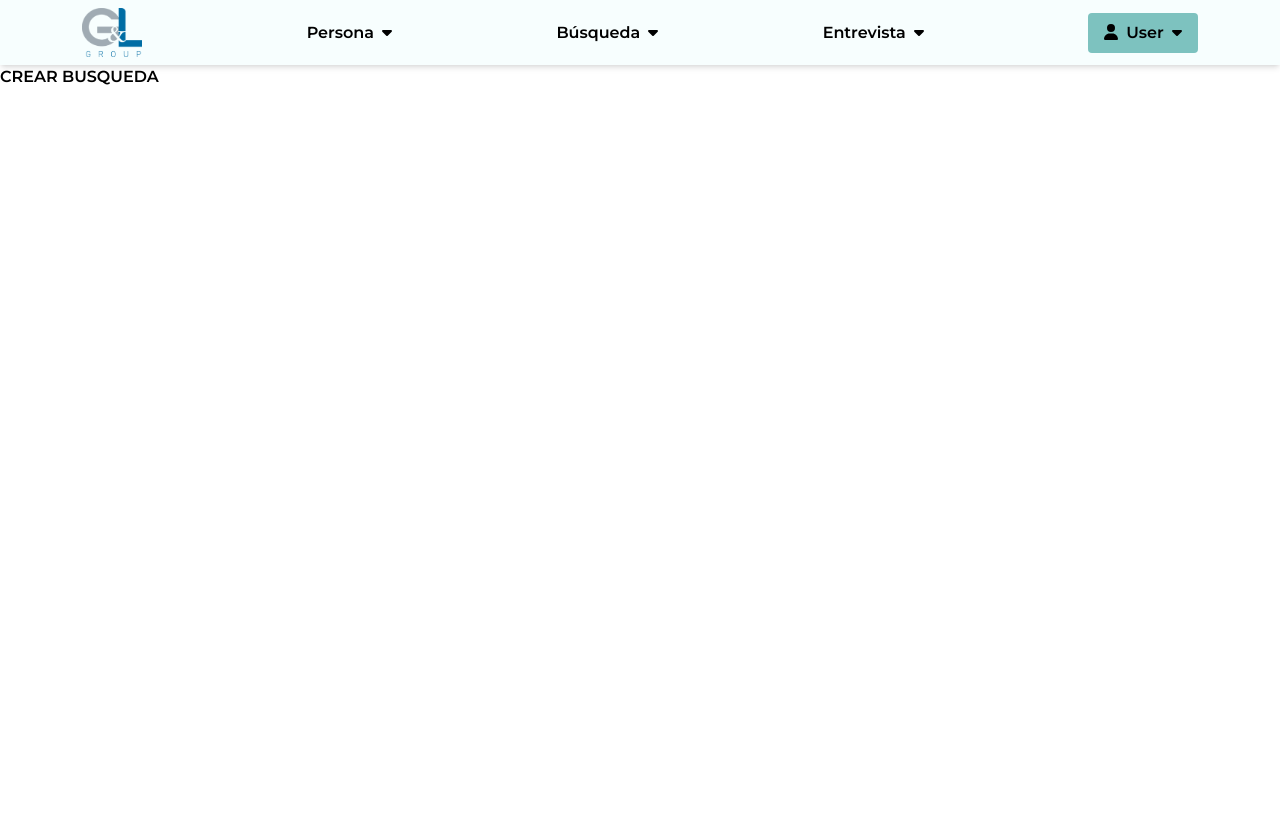
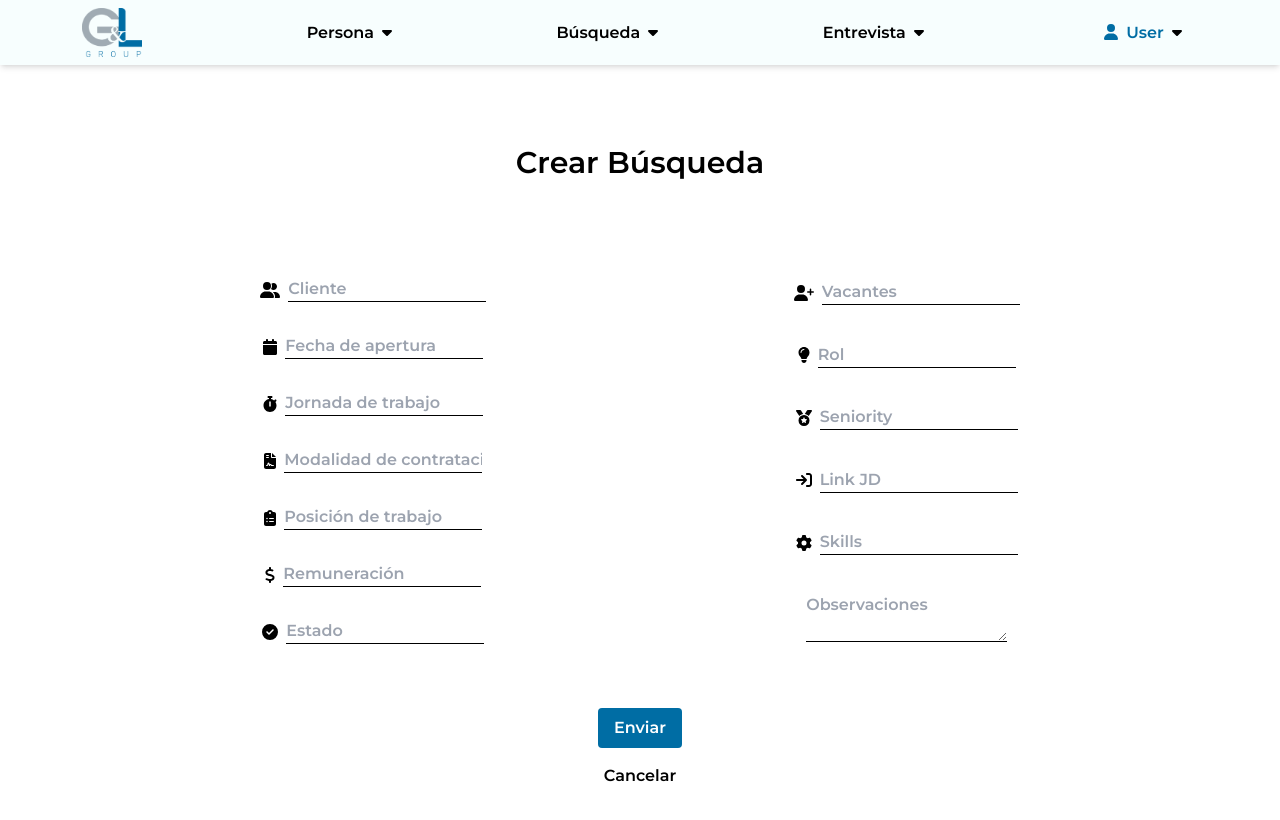
Before and after one commit to vanf-x/proyectobys, a React (Create React App) app: page /busqueda/crear in a window 1280 px wide. Shown: the top 820 px of the page. Built offline with nearby package versions, Linux system fonts and the light colour scheme.

Commit message:
Add: crear búsqueda y encontrar búsqueda

```diff
--- a/src/App.js
+++ b/src/App.js
@@ -3,7 +3,7 @@ import "./App.css";
 import CrearPersona from "./components/CrearPersona";
 import EncontrarPersona from "./components/EncontrarPersona";
 import EncontrarEntrevista from "./components/EncontrarEntrevista";
-import EncontrarBusqueda from "./components/EncontrarEntrevista";
+import EncontrarBusqueda from "./components/EncontrarBusqueda";
 import CrearEntrevista from "./components/CrearEntrevista";
 import CrearBusqueda from "./components/CrearBusqueda";
 import Login from "./components/Login";
--- a/src/components/CrearBusqueda.jsx
+++ b/src/components/CrearBusqueda.jsx
@@ -1,11 +1,154 @@
-import React from 'react'
-
+import {
+  faArrowRightToBracket,
+  faCalendar,
+  faCircleCheck,
+  faClipboardList,
+  faDollarSign,
+  faFileContract,
+  faFileSignature,
+  faGear,
+  faLightbulb,
+  faMedal,
+  faMoneyBill,
+  faRightToBracket,
+  faStopwatch,
+  faUser,
+  faUserGroup,
+  faUserPlus,
+} from "@fortawesome/free-solid-svg-icons";
+import { FontAwesomeIcon } from "@fortawesome/react-fontawesome";
+import { faLinkedin } from "@fortawesome/free-brands-svg-icons";
+import { NavLink } from "react-router-dom";
 const CrearBusqueda = () => {
   return (
-    <div>
-      CREAR BUSQUEDA
+    <div className="flex flex-col justify-start items-center">
+      <h1 className="text-3xl mt-20 mb-10">Crear Búsqueda</h1>
+      {/*FORM*/}
+      <form className="bg-white w-5/6 self-center m-10">
+        <div className="flex">
+          {/*IZ*/}
+          <div className="flex flex-col justify-around items-center  w-1/2 ">
+            <div className="flex justify-start items-center my-4">
+              <FontAwesomeIcon className="mr-2" icon={faUserGroup} />
+              <input
+                type="text"
+                placeholder="Cliente"
+                className="border-b border-black"
+              />
+            </div>
+            <div className="flex justify-start items-center my-4">
+              <FontAwesomeIcon className="mr-2" icon={faCalendar} />
+              <input
+                type="text"
+                placeholder="Fecha de apertura"
+                className="border-b border-black"
+              />
+            </div>
+            <div className="flex justify-start items-center my-4">
+              <FontAwesomeIcon className="mr-2" icon={faStopwatch} />
+              <input
+                type="text"
+                placeholder="Jornada de trabajo"
+                className="border-b border-black"
+              />
+            </div>
+            <div className="flex justify-start items-center my-4">
+              <FontAwesomeIcon className="mr-2" icon={faFileContract} />
+              <input
+                type="text"
+                placeholder="Modalidad de contratación"
+                className="border-b border-black"
+              />
+            </div>
+            <div className="flex justify-start items-center my-4">
+              <FontAwesomeIcon className="mr-2" icon={faClipboardList} />
+              <input
+                type="text"
+                placeholder="Posición de trabajo"
+                className="border-b border-black"
+              />
+            </div>
+            <div className="flex justify-start items-center my-4">
+              <FontAwesomeIcon className="mr-2" icon={faDollarSign} />
+              <input
+                type="text"
+                placeholder="Remuneración"
+                className="border-b border-black"
+              />
+            </div>
+            <div className="flex justify-start items-center my-4">
+              <FontAwesomeIcon className="mr-2" icon={faCircleCheck} />
+              <input
+                type="text"
+                placeholder="Estado"
+                className="border-b border-black"
+              />
+            </div>
+          </div>
+          {/*DER*/}
+          <div className="flex flex-col justify-around items-center w-1/2 ">
+            <div className="flex justify-start items-center my-4">
+              <FontAwesomeIcon className="mr-2" icon={faUserPlus} />
+              <input
+                type="text"
+                placeholder="Vacantes"
+                className="border-b border-black"
+              />
+            </div>
+            <div className="flex justify-start items-center my-4">
+              <FontAwesomeIcon className="mr-2" icon={faLightbulb} />
+              <input
+                type="text"
+                placeholder="Rol"
+                className="border-b border-black"
+              />
+            </div>
+            <div className="flex justify-start items-center my-4">
+              <FontAwesomeIcon className="mr-2" icon={faMedal} />
+              <input
+                type="text"
+                placeholder="Seniority"
+                className="border-b border-black"
+              />
+            </div>
+            <div className="flex justify-start items-center my-4">
+              <FontAwesomeIcon className="mr-2" icon={faArrowRightToBracket} />
+              <input
+                type="text"
+                placeholder="Link JD"
+                className="border-b border-black"
+              />
+            </div>
+            <div className="flex justify-start items-center my-4">
+              <FontAwesomeIcon className="mr-2" icon={faGear} />
+              <input
+                type="text"
+                placeholder="Skills"
+                className="border-b border-black"
+              />
+            </div>
+            <div className="flex justify-start items-center my-4">
+              <textarea
+                type="text"
+                placeholder="Observaciones"
+                className="border-b border-black"
+              />
+            </div>
+          </div>
+        </div>
+        <div className="flex flex-col justify-center items-center m-10">
+          <input
+            type="submit"
+            value="Enviar"
+            className="text-white bg-[#006DA4] hover:bg-[#1d6081] px-4 py-2 rounded my-2 cursor-pointer transition-colors"
+          />
+          <NavLink to="/menu" className="my-2 hover:underline">
+            Cancelar
+          </NavLink>
+        </div>
+      </form>
     </div>
-  )
-}
+  );
+};
 
-export default CrearBusqueda
+export default CrearBusqueda;
--- a/src/components/EncontrarBusqueda.jsx
+++ b/src/components/EncontrarBusqueda.jsx
@@ -1,11 +1,97 @@
-import React from 'react'
-
+import {
+  faCircleCheck,
+  faFileSignature,
+  faGear,
+  faLightbulb,
+  faMedal,
+  faUser,
+  faUserGroup,
+} from "@fortawesome/free-solid-svg-icons";
+import { FontAwesomeIcon } from "@fortawesome/react-fontawesome";
+import { faLinkedin } from "@fortawesome/free-brands-svg-icons";
+import { NavLink } from "react-router-dom";
 const EncontrarBusqueda = () => {
   return (
-    <div>
-      ENCONTRAR BUSQUEDA
+    <div className="flex flex-col justify-start items-center h-screen">
+      <h1 className="text-3xl mt-20 mb-10">Encontrar Búsqueda</h1>
+      {/*FORM*/}
+      <form className="bg-white w-2/3 h-1/2 self-center m-10">
+        {/*ARRIBA*/}
+        <div className="flex h-1/2">
+          {/*ARRIBA IZ*/}
+          <div className="flex justify-around items-center border w-1/2 ">
+            <div className="flex justify-start items-center">
+              <FontAwesomeIcon className="mr-2" icon={faUser} />
+              <input
+                type="text"
+                placeholder="Nombre del cliente"
+                className="border-b border-black"
+              />
+            </div>
+          </div>
+          {/*ARRIBA DER*/}
+          <div className="flex justify-around items-center border w-1/2 ">
+            <div className="flex justify-start items-center">
+              <FontAwesomeIcon className="mr-2" icon={faLightbulb} />
+              <input
+                type="text"
+                placeholder="Rol"
+                className="border-b border-black"
+              />
+            </div>
+          </div>
+        </div>
+        {/*ABAJO*/}
+        <div className="flex h-1/2">
+          {/*ABAJO IZ*/}
+          <div className="flex justify-around items-center border w-1/2">
+            <div className="flex justify-start items-center">
+              <FontAwesomeIcon className="mr-2" icon={faCircleCheck} />
+              <input
+                type="text"
+                placeholder="Estado"
+                className="border-b border-black"
+              />
+            </div>
+          </div>
+          {/*ABAJO DER*/}
+          <div className="flex justify-around items-center border w-1/2">
+            <div className="flex justify-start items-center">
+              <FontAwesomeIcon className="mr-2" icon={faMedal} />
+              <input
+                type="text"
+                placeholder="Seniority"
+                className="border-b border-black"
+              />
+            </div>
+          </div>
+        </div>
+        <div className="flex flex-col justify-center items-center m-10">
+          <div className="flex justify-around items-center  w-1/2">
+            <div className="flex justify-start items-center mt-5 mb-2">
+              <FontAwesomeIcon className="mr-2" icon={faGear} />
+              <label for="opciones" className="mr-1">Skills: </label>
+              <select id="opciones" className="border-lg bg-[#F7FEFE]">
+              <option value="" disabled></option>
+                <option value="opcion1">Opción 1</option>
+                <option value="opcion2">Opción 2</option>
+                <option value="opcion3">Opción 3</option>
+                <option value="opcion4">Opción 4</option>
+                <option value="opcion5">Opción 5</option>
+              </select>
+            </div>
+          </div>
+          <input
+            type="submit"
+            value="Enviar"
+            className="text-white bg-[#006DA4] hover:bg-[#1d6081] px-4 py-2 rounded my-2 cursor-pointer transition-colors"
+          />
+          <NavLink to="/menu" className="my-2 hover:underline">
+            Cancelar
+          </NavLink>
+        </div>
+      </form>
     </div>
-  )
-}
-
-export default EncontrarBusqueda
+  );
+};
+export default EncontrarBusqueda;
--- a/src/components/EncontrarEntrevista.jsx
+++ b/src/components/EncontrarEntrevista.jsx
@@ -3,7 +3,7 @@ import React from 'react'
 const EncontrarEntrevista = () => {
   return (
     <div>
-      ENCONTRAR ENTREVISTA
+      ENCONTRAR ENTREVISTA xx
     </div>
   )
 }
--- a/src/components/Navegador.jsx
+++ b/src/components/Navegador.jsx
@@ -55,7 +55,7 @@ const Navegador = () => {
         Persona
         <FontAwesomeIcon  className="ml-2" icon={faCaretDown}/>
         {showPersonaMenu && (
-          <div className="absolute bg-white py-2 w-40">
+          <div className="absolute bg-white py-2 w-40 shadow-md">
             <NavLink
               className="block px-4 py-2 hover:bg-gray-100"
               to="/persona/crear"
@@ -79,7 +79,7 @@ const Navegador = () => {
         Búsqueda
         <FontAwesomeIcon  className="ml-2" icon={faCaretDown}/>
         {showBusquedaMenu && (
-          <div className="absolute bg-white py-2 w-40">
+          <div className="absolute bg-white py-2 w-40 shadow-md">
             <NavLink
               className="block px-4 py-2 hover:bg-gray-100"
               to="/busqueda/crear"
@@ -103,7 +103,7 @@ const Navegador = () => {
         Entrevista
         <FontAwesomeIcon  className="ml-2" icon={faCaretDown}/>
         {showEntrevistaMenu && (
-          <div className="absolute bg-white py-2 w-40">
+          <div className="absolute bg-white py-2 w-40 shadow-md">
             <NavLink
               className="block px-4 py-2 hover:bg-gray-100"
               to="/entrevista/crear"
@@ -120,18 +120,18 @@ const Navegador = () => {
         )}
       </h1>
       <h1
-        className="font-bold cursor-pointer relative bg-[#7DC2BF] rounded py-2 px-4"
+        className="font-bold cursor-pointer relative text-[#006DA4] py-2 px-4"
         onMouseEnter={handleUserMenuHover}
         onMouseLeave={handleUserMenuLeave}
       >
         <FontAwesomeIcon  className="mr-2" icon={faUser}/>
 
         User
-        <FontAwesomeIcon  className="ml-2" icon={faCaretDown}/>
+        <FontAwesomeIcon  className="ml-2 text-black" icon={faCaretDown}/>
         {showUserMenu && (
-          <div className="absolute bg-white py-2 w-40">
+          <div className="absolute bg-white py-2 w-40 shadow-md">
             <NavLink
-              className="block px-4  hover:bg-gray-100"
+              className="block px-4  hover:bg-gray-100 text-black"
               to="/logout"
             >
               Cerrar Sesión
```
